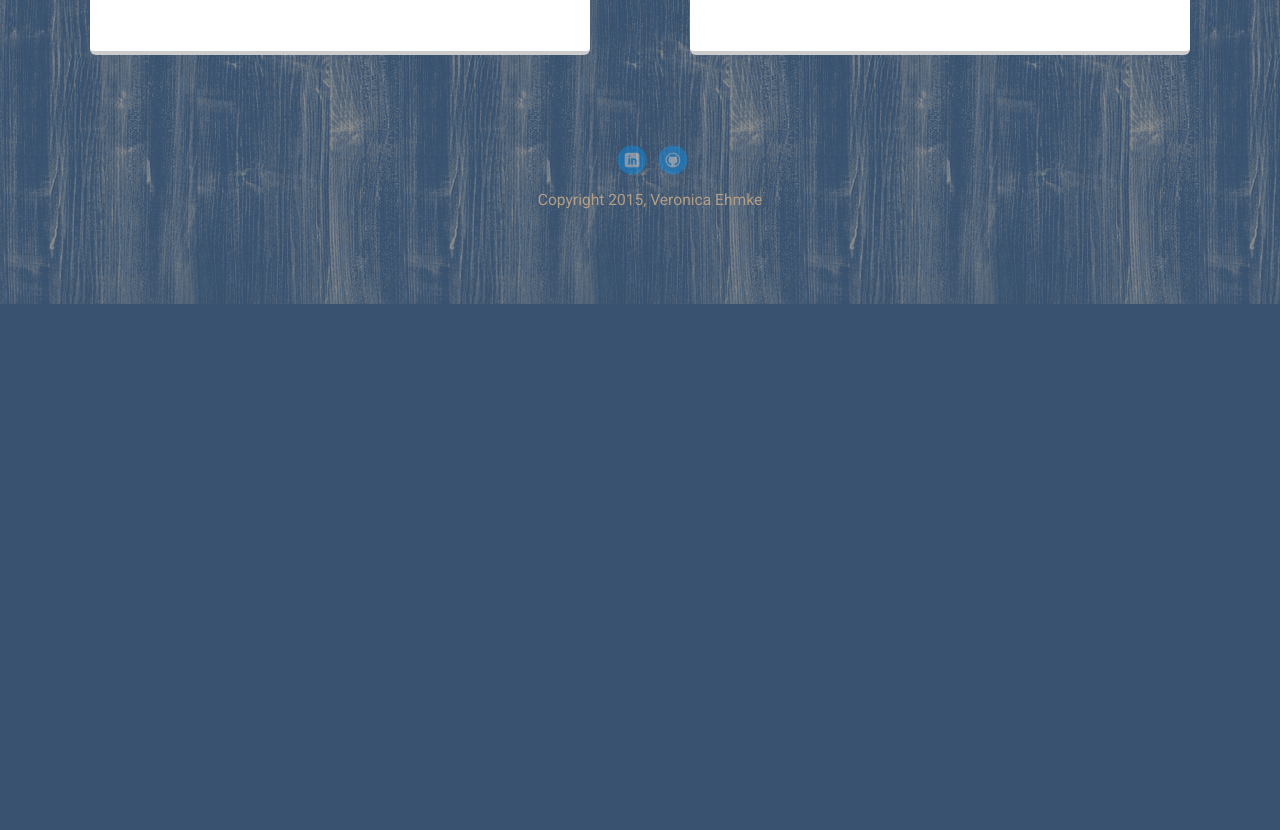
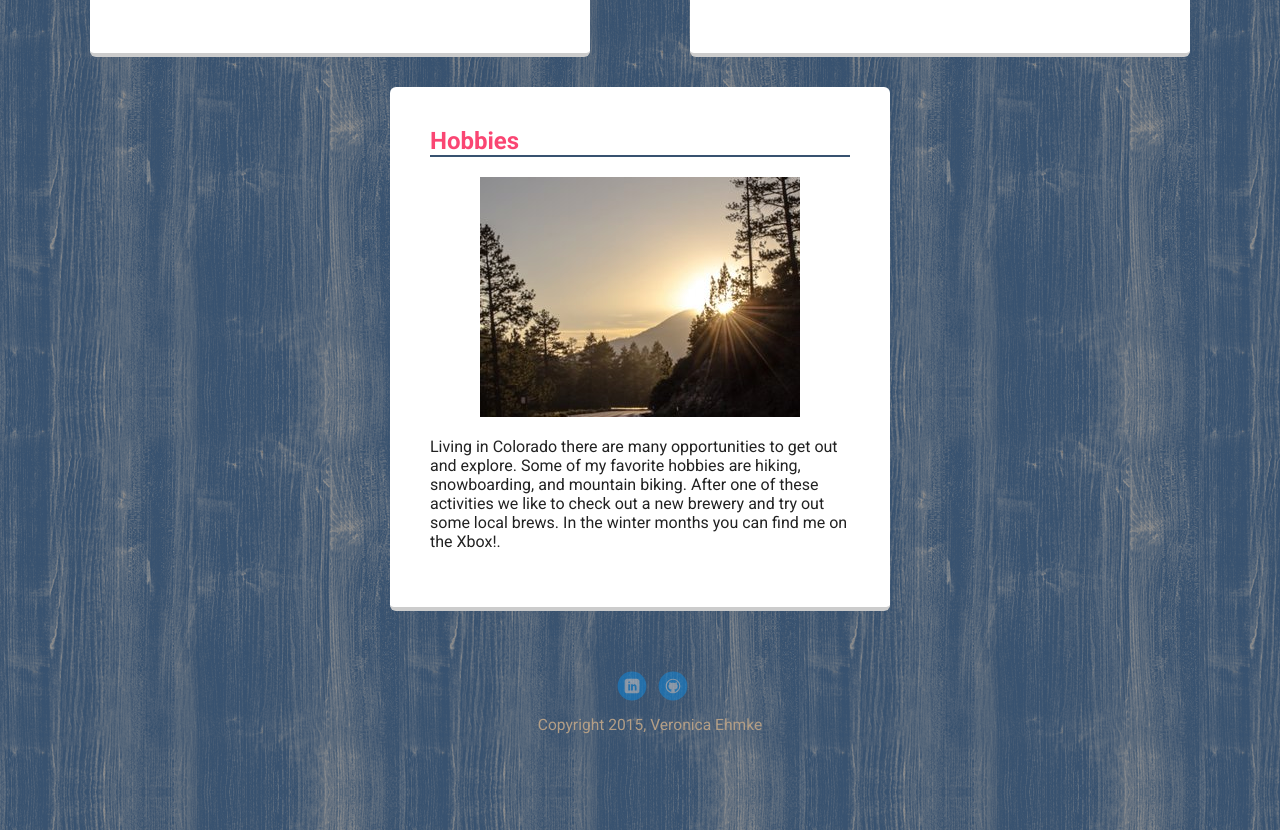
Before and after one commit to VeronicaE12/TechDegree-Project-1, a plain HTML site: page portfolio_update_v1/index.html in a window 1280 px wide. Shown: the part 808-1638 px from the top of the page. Before the commit the page ends 1112 px from the top, so only its background shows below. Drawn offline with Linux system fonts and the light colour scheme; a web font is replaced by a local one.

Commit message:
finished page
updated addtional section hobbies, updated main-nav transition.

```diff
--- a/portfolio_update_v1/index.html
+++ b/portfolio_update_v1/index.html
@@ -41,8 +41,13 @@
         </ul>
         <p>I’d like to work in frontend web design helping clients create an impressive online presence.</p>
       </div>
-
     </main>
+    <div class= "hobbies">
+    <h2>Hobbies</h2>
+    <img src= "images/nature.jpg" alt= "mountain scenery" class= "mountains">
+    <p>Living in Colorado there are many opportunities to get out and explore. Some of my favorite hobbies are hiking, snowboarding, and mountain biking.
+      After one of these activities we like to check out a new brewery and try out some local brews. In the winter months you can find me on the Xbox!.</p>
+    </div>
     <footer>
       <ul>
         <li><a href="https://www.linkedin.com/in/veronica-ehmke-1228a0161" target= "_blank" class="social linkedin">LinkedIn</a></li>
--- a/portfolio_update_v1/styles.css
+++ b/portfolio_update_v1/styles.css
@@ -21,7 +21,10 @@ a {
 a:hover {
   color: #6633ff;
 }
-
+h2 {
+  color: #FA4673;
+  border-bottom: solid 2px #385270;
+}
 /* Section Styles */
 
 .main-nav {
@@ -71,8 +74,8 @@ header .profile-image {
   width: 150px;
   height: 150px;
   border-radius: 50%;
-  border: 3px solid white;
-  transition: all .5s;
+  border: 2px solid white;
+  transition: all .7s;
 }
 header .profile-image:hover {
   transform: scale(1.2) rotate(5deg);
@@ -114,7 +117,21 @@ header .profile-image:hover {
   margin: 50px;
   padding: 50px 40px 40px;
   max-width: 500px;
-
+}
+.hobbies {
+  display: block;
+  clear: both;
+  margin: 0 auto;
+  padding: 20px 40px 40px;
+  max-width: 500px;
+  text-align: left;
+  background: #fff;
+  border-bottom: 4px solid #ccc;
+  border-radius: 6px;
+  transition: all .5s;
+}
+.mountains {
+  margin-left: 50px;
 }
 ul.skills {
   padding: 0;
```
Also changed, not shown: portfolio_update_v1/experience.html (+1 -1 lines), portfolio_update_v1/images/nature.jpg (added).
